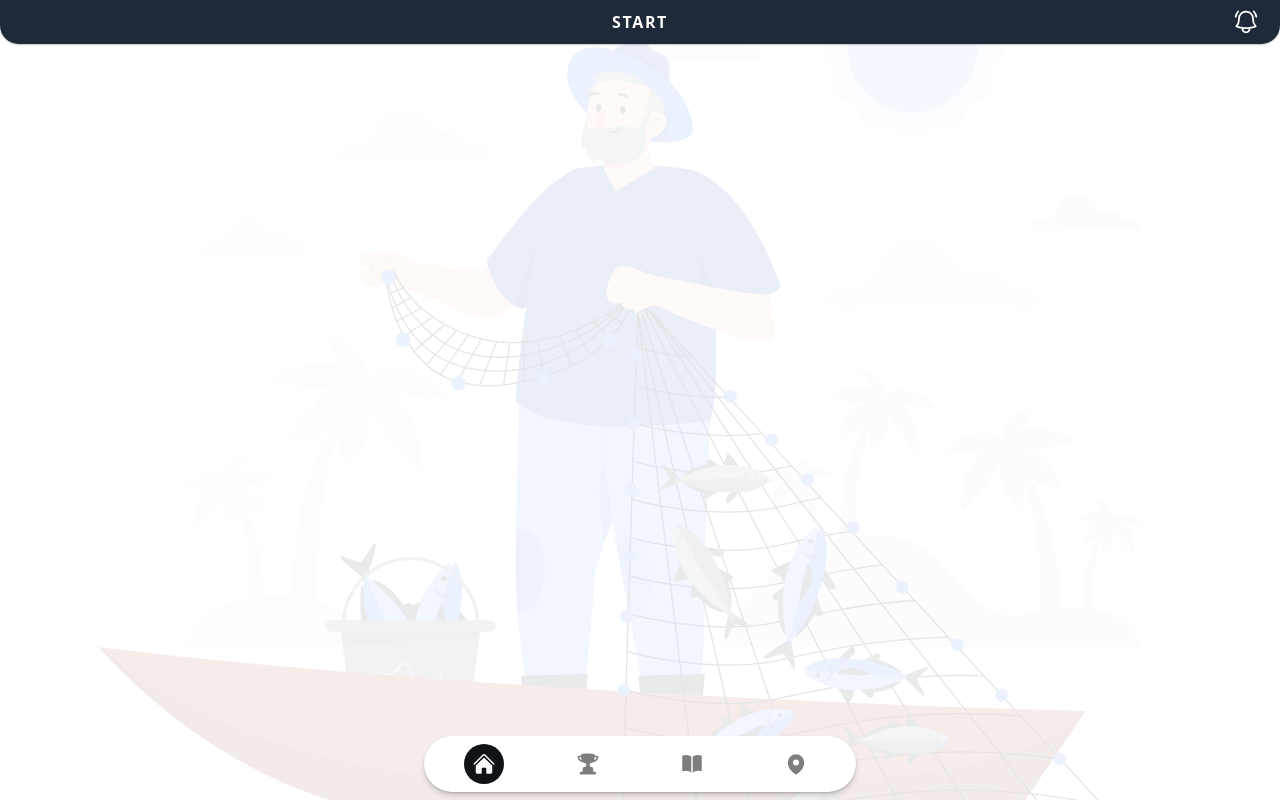
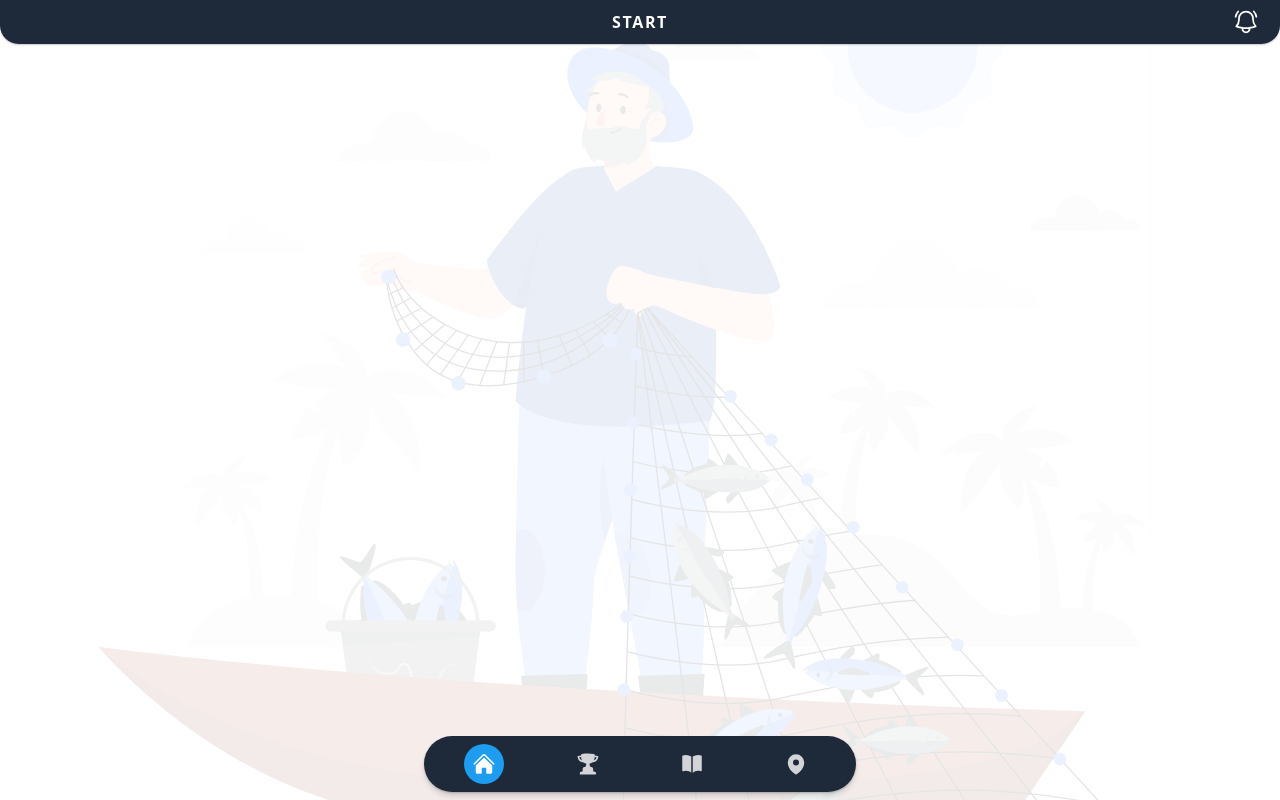
Before and after one commit to bswierzewski/fisho, a Next.js app in the folder client/: page /dashboard in a window 1280 px wide. Built offline with nearby package versions, Linux system fonts and the light colour scheme.

Commit message:
Black bottomnavbar

```diff
--- a/client/components/layout/BottomNavbar.tsx
+++ b/client/components/layout/BottomNavbar.tsx
@@ -11,7 +11,7 @@ export default function BottomNavbar() {
   return (
     <>
       <nav className="fixed inset-x-0 bottom-0 z-50 mx-auto mb-2 max-w-md px-2">
-        <div className="flex items-center justify-around rounded-full bg-background p-2 shadow-lg">
+        <div className="flex items-center justify-around rounded-full bg-gray-800 p-2 shadow-lg">
           {navLinks.map((link) => {
             const IconComponent = link.icon;
             const isActive = pathname === link.href;
@@ -21,9 +21,9 @@ export default function BottomNavbar() {
                 key={link.href}
                 href={link.href}
                 title={link.title}
-                className={`flex h-10 w-10 flex-shrink-0 items-center justify-center rounded-full
-                    ${isActive ? 'bg-card-foreground text-card' : 'opacity-50 hover:bg-accent hover:text-accent-foreground'}
-                  `}
+                className={`flex h-10 w-10 flex-shrink-0 items-center justify-center rounded-full text-white
+                  ${isActive ? 'bg-primary' : 'opacity-80 hover:bg-white hover:opacity-100 hover:text-gray-800'}
+                `}
               >
                 <IconComponent className={`h-6 w-6`} />
               </Link>
```
